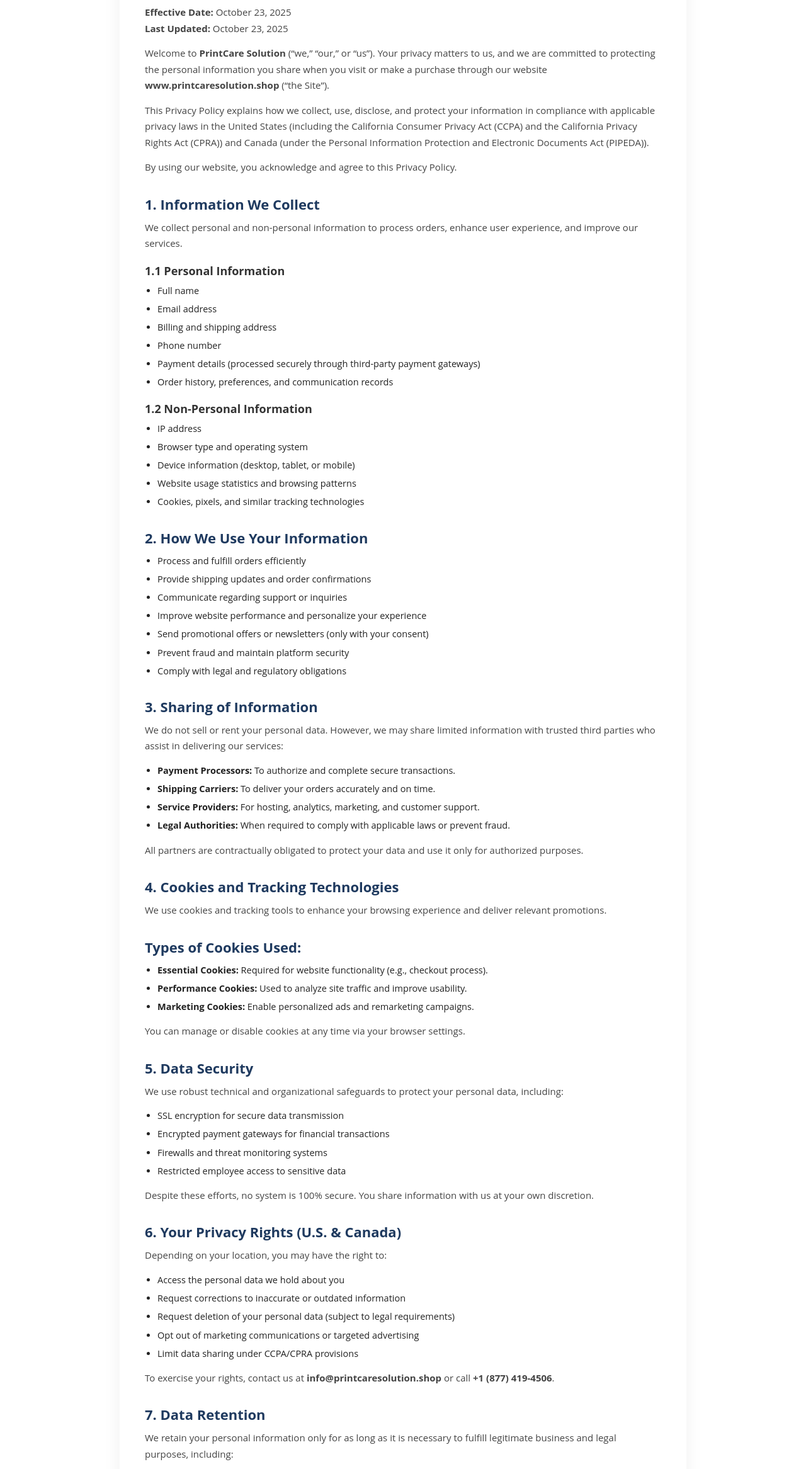
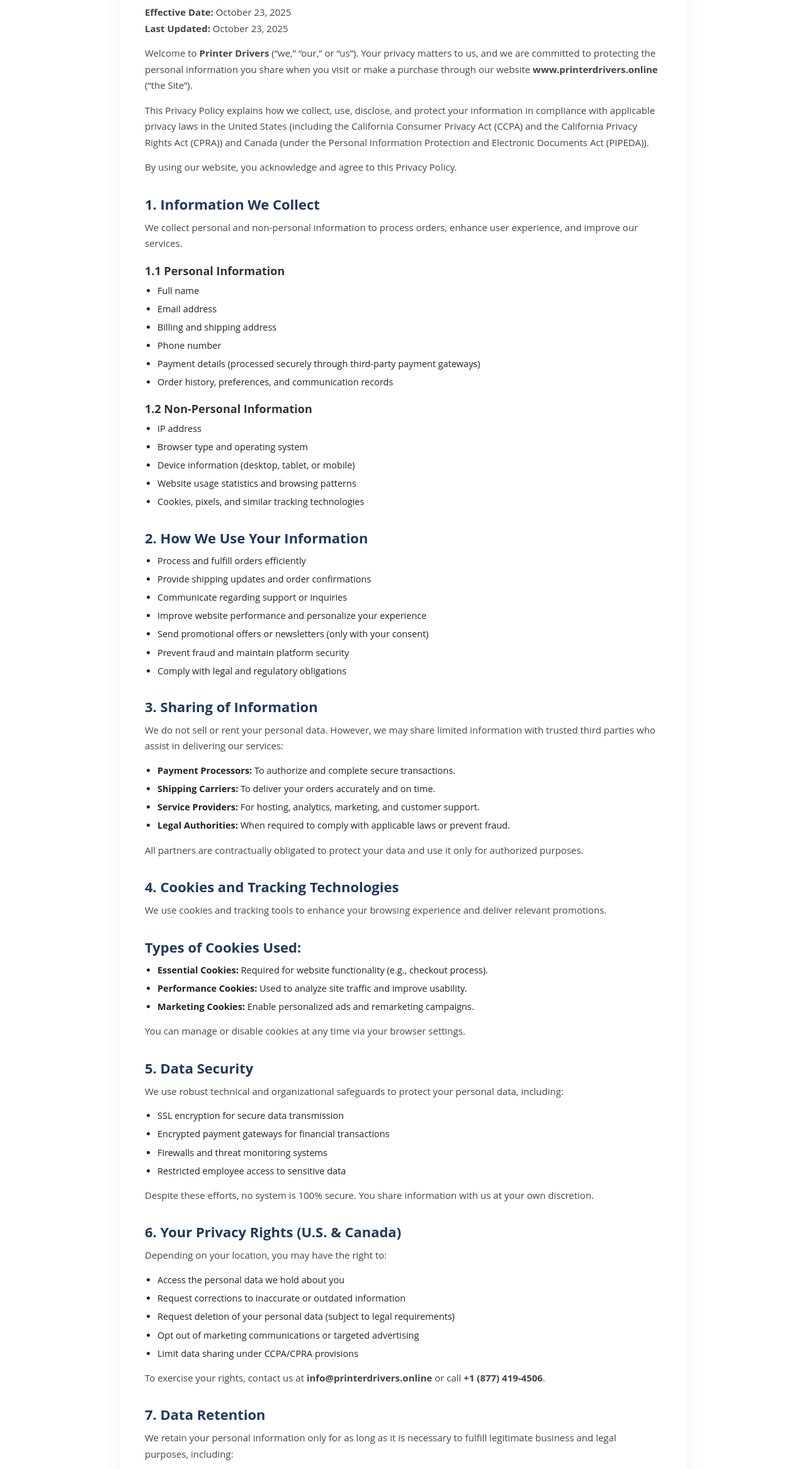
Before and after one commit to Nexzen-Extracts/Printcare-solution, a plain HTML site: page privacy-policy.html in a window 1280 px wide. Shown: the part 227-2560 px from the top of the page at 63% size. Drawn offline with Linux system fonts and the light colour scheme.

Commit message:
Update pages and add logo image

```diff
--- a/privacy-policy.html
+++ b/privacy-policy.html
@@ -2,7 +2,7 @@
 <html lang="en">
 <head>
     <meta charset="UTF-8">
-    <title>Privacy Policy | PrintCare Solution</title>
+    <title>Privacy Policy | Printer Drivers</title>
     <meta name="viewport" content="width=device-width, initial-scale=1.0">
     <link rel="stylesheet" href="style.css">
 </head>
@@ -48,9 +48,10 @@
     </p>
 
     <p>
-        Welcome to <strong>PrintCare Solution</strong> (“we,” “our,” or “us”). Your privacy matters to us, and we are
+        Welcome to <strong>Printer Drivers</strong> (“we,” “our,” or “us”). Your privacy matters to us, and we are
         committed to protecting the personal information you share when you visit or make a purchase through
-        our website <strong>www.printcaresolution.shop</strong> (“the Site”).
+        our website <strong>www.printerdrivers.online
+ </strong> (“the Site”).
     </p>
 
     <p>
@@ -146,7 +147,8 @@
     </ul>
     <p>
         To exercise your rights, contact us at
-        <strong>info@printcaresolution.shop</strong> or call <strong>+1 (877) 419-4506</strong>.
+        <strong>info@printerdrivers.online
+ </strong> or call <strong>+1 (877) 419-4506</strong>.
     </p>
 
   <h2>7. Data Retention</h2>
@@ -192,11 +194,13 @@
 
     <h2>12. Contact Us</h2>
     <div class="contact-box">
-        <p><strong>PrintCare Solution</strong></p>
-        <p>Email: info@printcaresolution.shop</p>
+        <p><strong>Printer Drivers</strong></p>
+        <p>Email: info@printerdrivers.online
+ </p>
         <p>Phone: +1 (877) 419-4506</p>
         <p>Address: 11397 Quincy St NE, Blaine, Minnesota 55434</p>
-        <p>Website: www.printcaresolution.shop</p>
+        <p>Website: www.printerdrivers.online
+ </p>
     </div>
 
 </section>
@@ -206,7 +210,7 @@
         <!-- Left -->
         <div class="footer-left">
             <p>
-                © Copyright 2026 Print Care Solution. All rights reserved. |
+                © Copyright 2026 Printer Drivers. All rights reserved. |
                 <a href="privacy-policy.html">Privacy Policy</a>
             </p>
         </div>
@@ -216,7 +220,7 @@
             <h4>Disclaimer:</h4>
             <p>
                 The information and services provided on this website are intended for general printer setup,
-                troubleshooting, and support assistance only. Print Care Solutions Private Limited is not an
+                troubleshooting, and support assistance only. Printer Driverss Private Limited is not an
                 official representative or authorized service provider for any printer manufacturer.
                 Brand names and trademarks used on this site are for identification purposes only and remain
                 the property of their respective owners. All services are provided “as is,” without warranty
```
Also changed, not shown: index.html (+4 -4 lines), images/logo (4).png (added).
